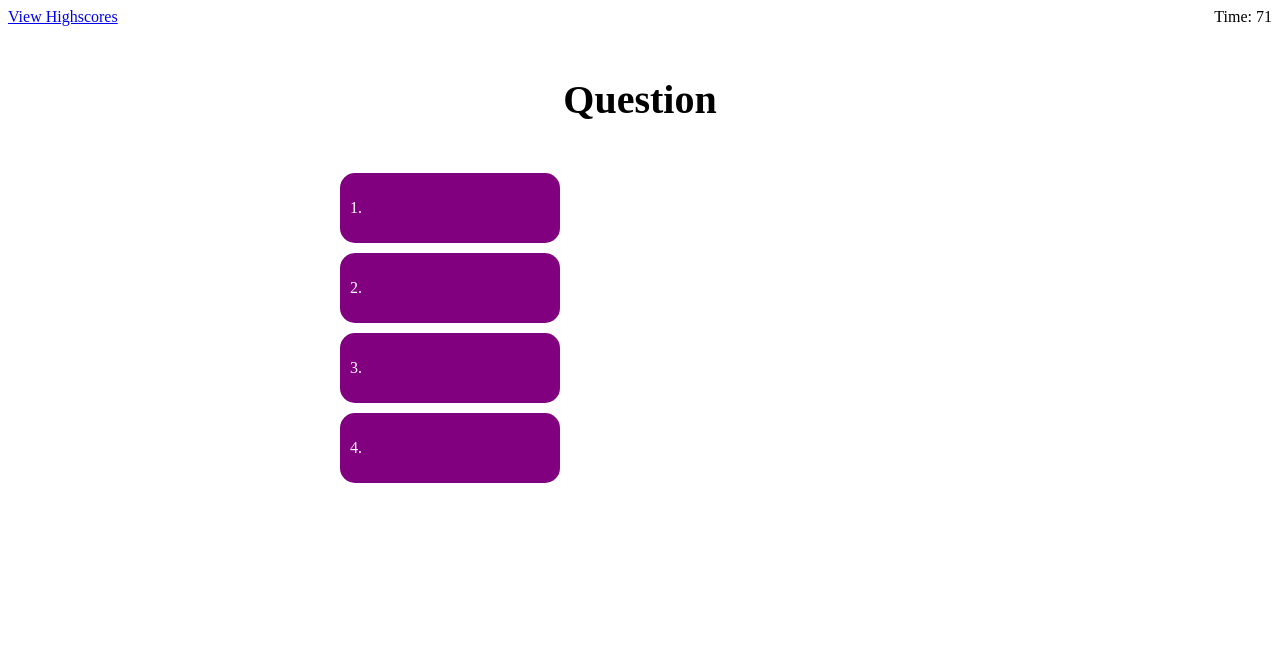
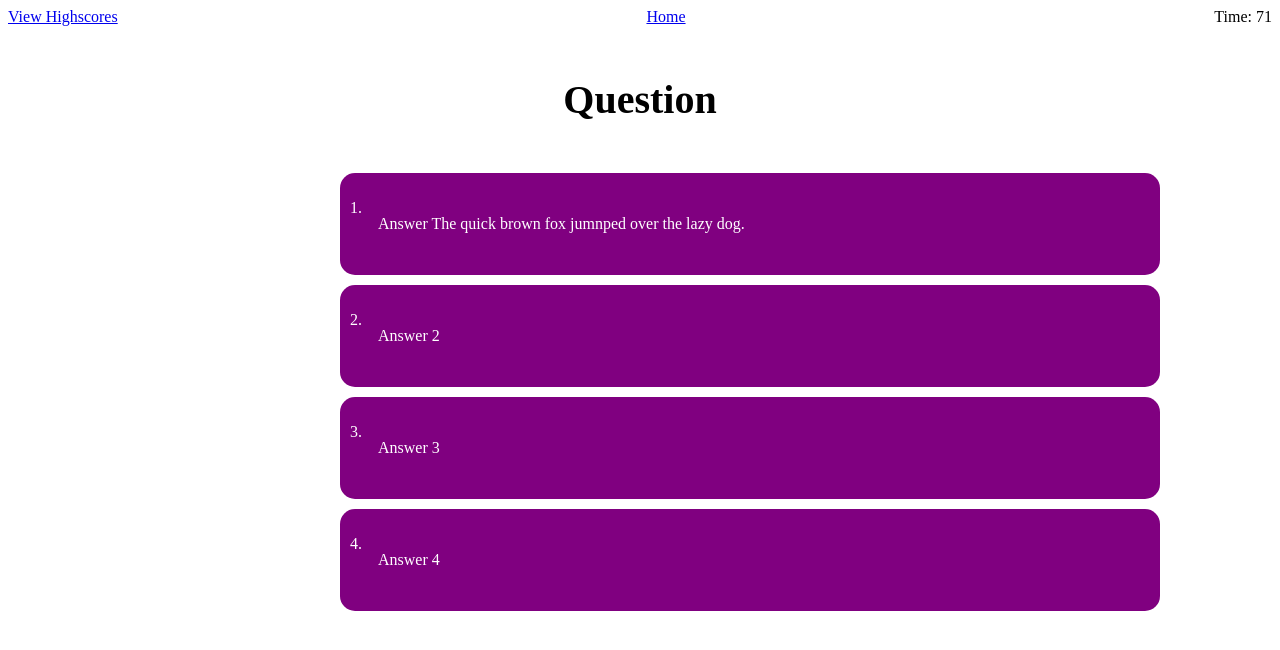
Before and after one commit to rosebudroro/JS-Quiz, a plain HTML site: page quiz.html in a window 1280 px wide. Drawn offline with Linux system fonts and the light colour scheme.

Commit message:
CSS to quiz page

```diff
--- a/quiz.css
+++ b/quiz.css
@@ -13,14 +13,23 @@ header {
 
 .choices {
     text-align: left;
+    display: flex;
     background-color: purple;
     color: white;
     border-radius: 15px;
     margin-bottom: 10px;
     max-width: 200px;
     padding: 10px;
+    min-width: 50rem;
 
 }
+
+
+/* see what I need to change to put it on the same line, it needs to be different from padding probably */
+.choice {
+    padding: 1rem;
+}
+
 
 #number {
     text-align: left;
@@ -29,4 +38,5 @@ header {
 .quiz {
     max-width: 600px;
     margin:auto;
+
 }
--- a/quiz.html
+++ b/quiz.html
@@ -8,30 +8,31 @@
     <link rel="stylesheet" href="quiz.css">
 </head>
 <body>
-    <header><a href =/highscores.html>View Highscores</a>
+    <header><a href ="highscores.html">View Highscores</a>
+        <a href ="./index.html">Home</a>
         <div class ="time"></div>
     </header>
 
 <section class="quiz">
     <div id="question">Question</div>
     <div class="choices">
-        <p class="number">1.</p>
-        <p class="choice"></p>
+        <p class="number">1. </p>
+        <p class="choice" data-number="1"> Answer The quick brown fox jumnped over the lazy dog.</p>
    </div>
 
     <div class="choices">
-        <p class="number">2.</p>
-        <p class="choice"></p>
+        <p class="number">2. </p>
+        <p class="choice" data-number="2"> Answer 2</p>
     </div>
 
     <div class="choices">
-        <p class="number">3.</p>
-        <p class="choice"></p>
+        <p class="number">3. </p>
+        <p class="choice" data-number="3"> Answer 3</p>
     </div>
 
     <div class="choices">
-        <p id="number">4.</p>
-        <p id="choice"></p>
+        <p class="number">4. </p>
+        <p class="choice" data-number="4"> Answer 4</p>
     </div>
 
 </section>
--- a/style.css
+++ b/style.css
@@ -14,6 +14,7 @@ p {
     background-color: purple;
     color: white;
     border-radius: 20px;
+    display: flex;
 }
 
 header {
@@ -31,16 +32,6 @@ header {
     height: 60vh;
 }
 
-.quest-container {
-    margin: auto;
-    padding: 0px;
-    justify-content: center;
-    align-items: center;
-    text-align: center;
-    width: 50vw;
-    height: 60vh;
-}
-
 h1{
     text-align: center;
     font-size: 40px;
@@ -48,3 +39,7 @@ h1{
     margin-bottom: 40px;
     margin-top: 50px;
 }
+
+.quiz {
+    display: flex;
+}
```
Also changed, not shown: highscores.html (+12 -0 lines), index.html (+1 -1 lines).
